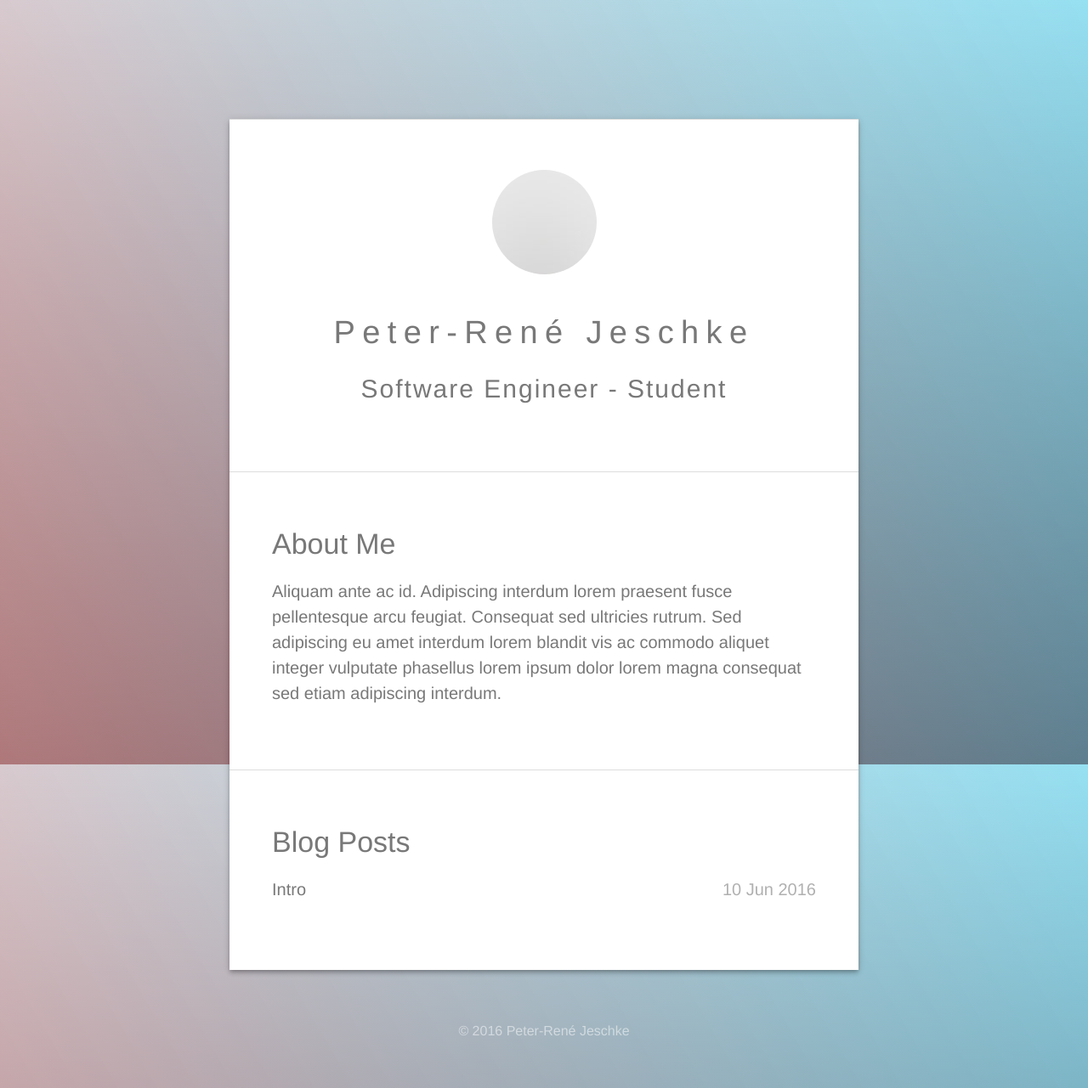
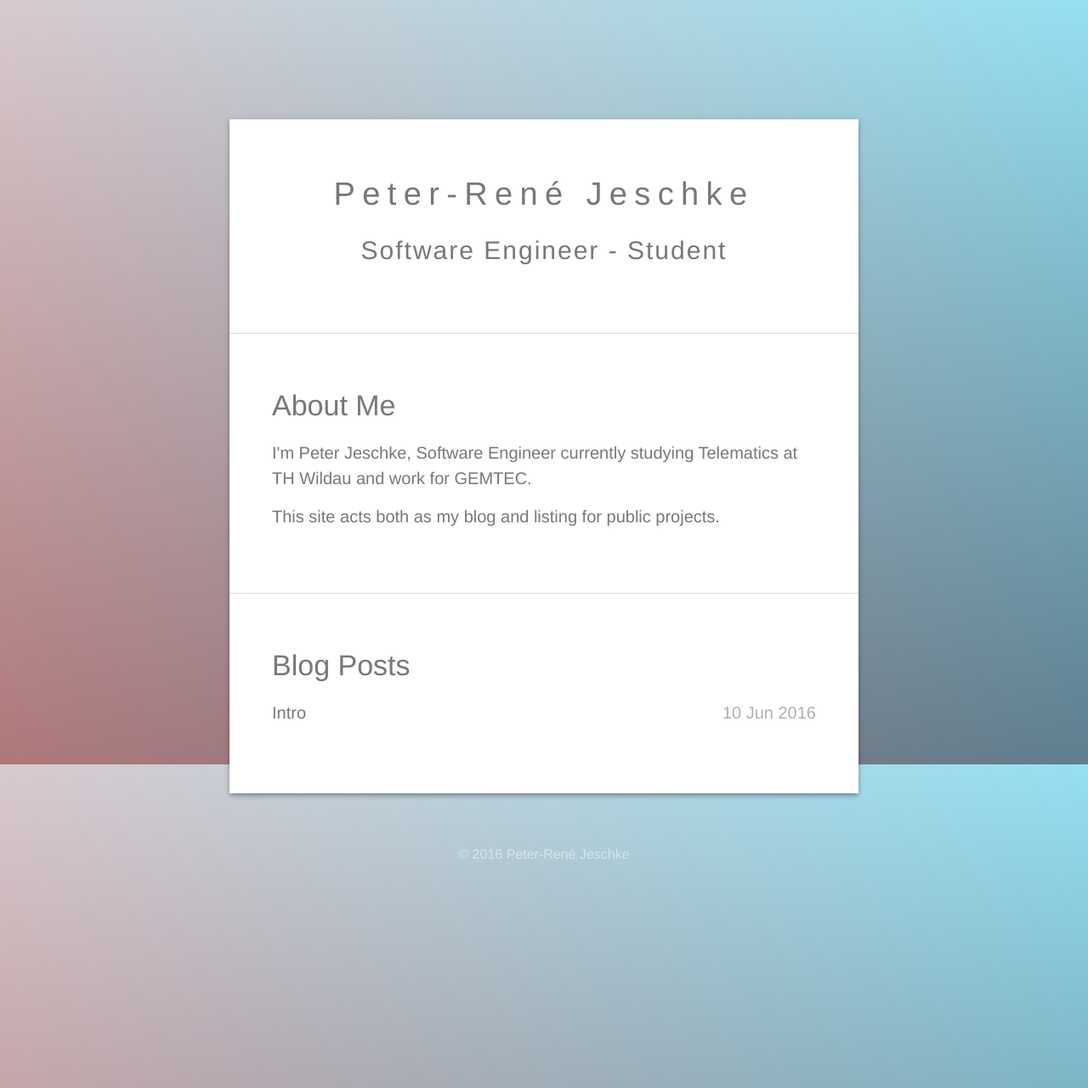
Before and after one commit to looperhacks/looperhacks.github.io, a Jekyll site: the page built from index.html, in a window 1280 px wide. Shown: the whole page at 85% size. Built offline with Jekyll 4.4.1, drawn with Linux system fonts in a browser that asks for light colours.

Commit message:
Update index.html

```diff
--- a/index.html
+++ b/index.html
@@ -6,9 +6,6 @@ layout: landing
     <section id="profile">
       <div class="container">
         <header class="header">
-          <span class="avatar">
-        <img src="/images/avatar.jpg" />
-      </span>
           <h1 class="title name">Peter-Ren&eacute; Jeschke</h1>
           <h2 class="title subtitle">Software Engineer - Student</h2>
         </header>
@@ -20,9 +17,11 @@ layout: landing
           <h2 class="section-heading">About Me</h2>
         </header>
         <p>
-          Aliquam ante ac id. Adipiscing interdum lorem praesent fusce pellentesque arcu feugiat. Consequat sed ultricies rutrum. Sed
-          adipiscing eu amet interdum lorem blandit vis ac commodo aliquet integer vulputate phasellus lorem ipsum dolor
-          lorem magna consequat sed etiam adipiscing interdum.
+          I'm Peter Jeschke, Software Engineer currently studying Telematics at TH Wildau and work for
+          <a href="//gemtec.eu" target="_blank">GEMTEC</a>.
+        </p>
+        <p>
+          This site acts both as my blog and listing for public projects.
         </p>
       </div>
     </section>
```
